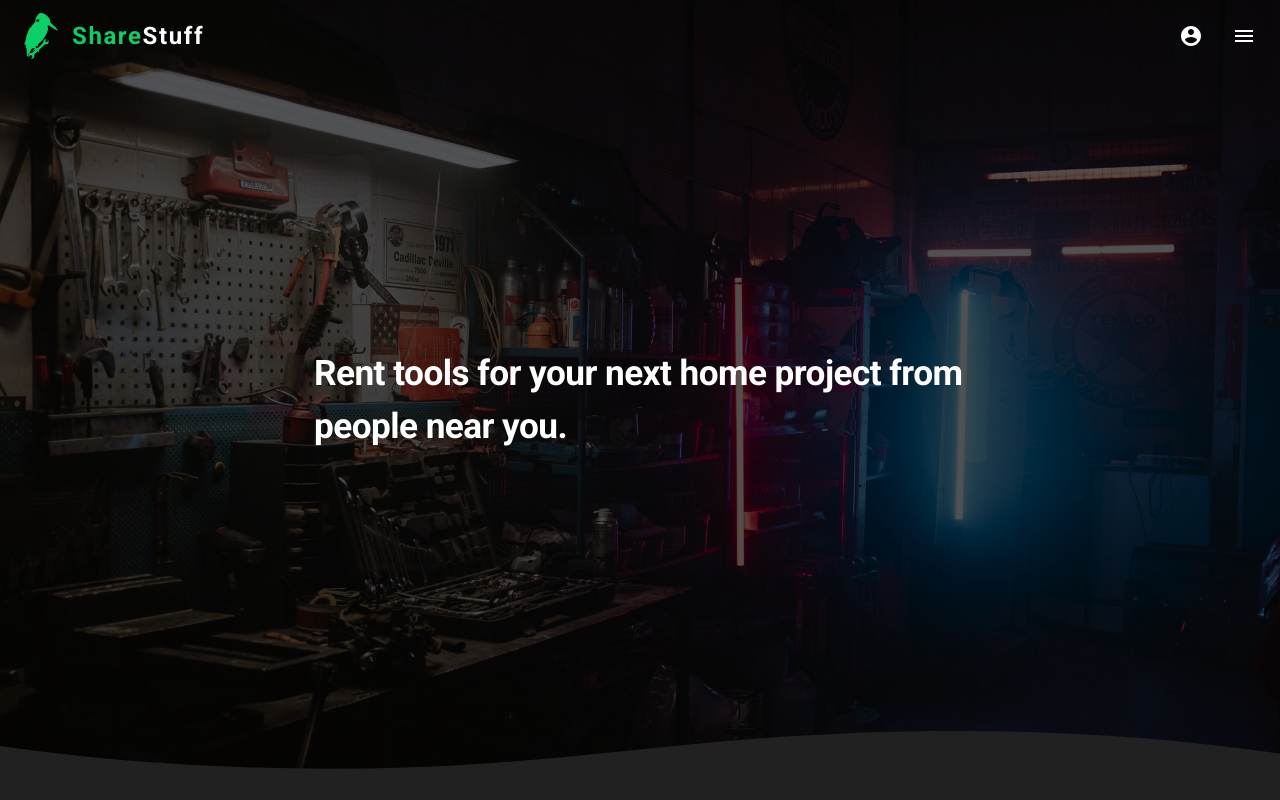
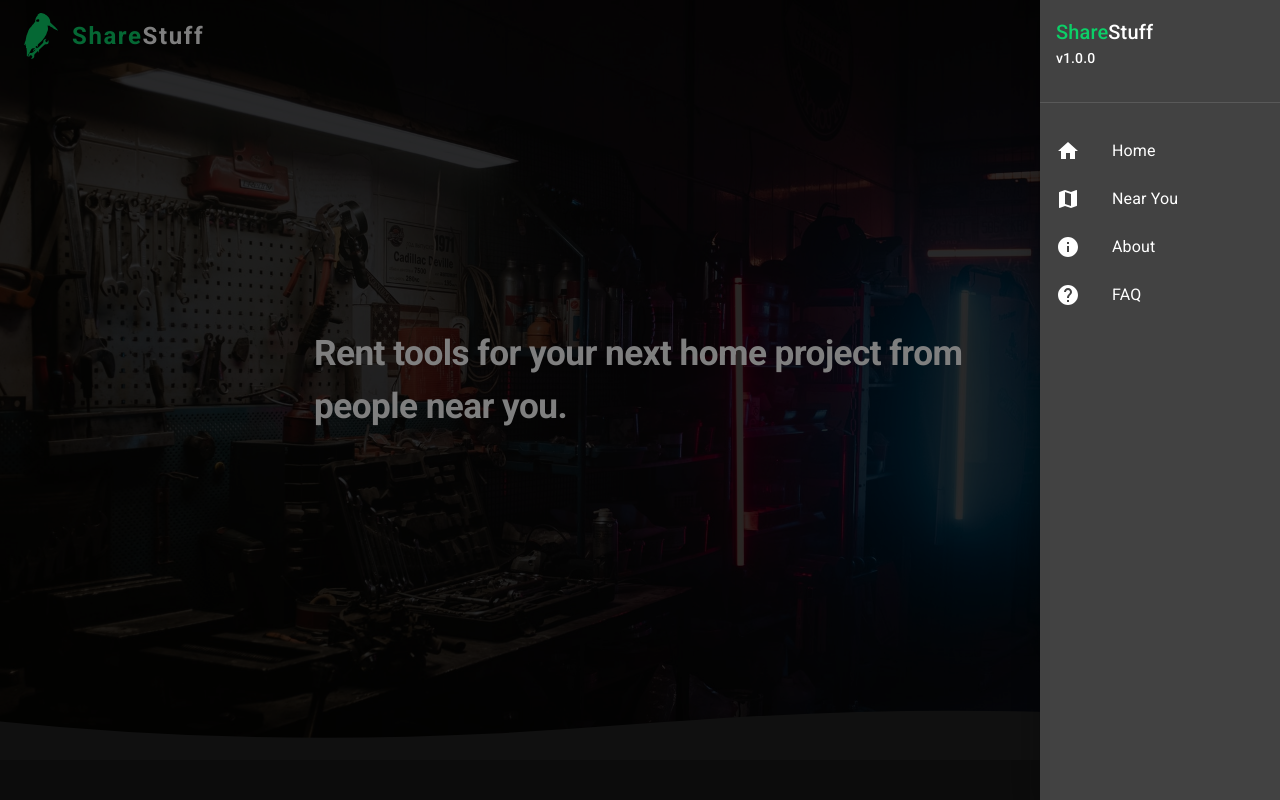
Before and after one commit to Zuckerwattederivat/sharestuff, a React (Create React App) app in the folder client/: page / in a window 1280 px wide. Both pictures are taken after a click on the button 1244 px from the left and 36 px from the top of the page. Built offline with nearby package versions, Linux system fonts and the light colour scheme.

Commit message:
finished MainMenu drawer

```diff
--- a/client/src/components/layout/Hero.js
+++ b/client/src/components/layout/Hero.js
@@ -7,7 +7,7 @@ import HeroImage from '../../assets/hero/hero-4.jpg';
 // define styles
 const useStyles = makeStyles(theme => ({
 	hero: {
-		height: '100vh',
+		height: '95vh',
 		backgroundImage: `url(${HeroImage})`,
 		backgroundRepeat: 'no-repeat',
 		backgroundSize: 'cover'
@@ -19,13 +19,13 @@ const useStyles = makeStyles(theme => ({
 		left: 0,
 		top: 0,
 		minWidth: '100%',
-		minHeight: '100vh'
+		minHeight: '95vh'
 	},
 	container: {
 		display: 'flex',
 		flexDirection: 'column',
 		justifyContent: 'center',
-		height: '100vh',
+		height: '95vh',
 		maxWidth: '700px'
 	},
 	title: {
@@ -37,7 +37,7 @@ const useStyles = makeStyles(theme => ({
 	shape: {
 		position: 'relative',
 		zIndex: 20,
-		top: '-70px',
+		top: '-50px',
 		bottom: 0,
 		left: 0,
 		width: '100%',
@@ -48,7 +48,7 @@ const useStyles = makeStyles(theme => ({
 		position: 'relative',
 		display: 'block',
 		width: 'calc(144% + 1.3px)',
-		height: '70px'
+		height: '50px'
 	},
 	shapeFill: {
 		fill: '#212121'
--- /dev/null
+++ b/client/src/components/navbar/MainMenu.js
@@ -0,0 +1,101 @@
+// Node Modules
+import React, { useContext } from 'react';
+import PropTypes from 'prop-types';
+import { Link } from 'react-router-dom';
+import { Divider, List, ListItem, ListItemIcon, ListItemText, SwipeableDrawer, Typography } from '@material-ui/core';
+import { Home as HomeIcon } from '@material-ui/icons';
+import { makeStyles } from '@material-ui/core/styles';
+// Context
+import NavbarContext from '../../context/navbar/navbarContext';
+
+// define styles
+const useStyles = makeStyles(theme => ({
+	drawerContainer: {
+		width: theme.drawer.width
+	},
+	drawerHeading: {
+		padding: theme.spacing(2)
+	},
+	topDivider: {
+		marginTop: theme.spacing(2),
+		marginBottom: theme.spacing(2)
+	},
+	titleSpan1: {
+		color: theme.palette.primary.main
+	}
+}));
+
+// MainMenu Component
+const MainMenu = props => {
+	// styling classes
+	const classes = useStyles();
+
+	// load navbar context
+	const navbarContext = useContext(NavbarContext);
+	// destructure context
+	const { mainMenuOpen, toggleMainMenu } = navbarContext;
+
+	// ListItem
+	const MenuItem = props => {
+		return (
+			<ListItem
+				onClick={() => toggleMainMenu(false)}
+				className={classes.menuItem}
+				key={props.id}
+				button
+				component={Link}
+				to={props.href}
+			>
+				<ListItemIcon>{props.icon}</ListItemIcon>
+				<ListItemText primary={props.linkName} />
+			</ListItem>
+		);
+	};
+
+	return (
+		<SwipeableDrawer
+			className={classes.drawer}
+			anchor={props.anchor}
+			open={mainMenuOpen}
+			onClose={() => toggleMainMenu(false)}
+			onOpen={() => toggleMainMenu(true)}
+			variant='temporary'
+		>
+			<div className={classes.drawerContainer}>
+				<div className={classes.drawerHeading}>
+					<Typography className={classes.lead} variant='h6'>
+						<span className={classes.titleSpan1}>{props.title1}</span>
+						<span className={classes.titleSpan2}>{props.title2}</span>
+					</Typography>
+					<Typography className={classes.lead} variant='subtitle2'>
+						v{props.version}
+					</Typography>
+				</div>
+				<Divider className={classes.topDivider} />
+				<List className={classes.menuList}>
+					{props.links.map(link => {
+						return <MenuItem key={link.id} href={link.href} icon={link.icon} linkName={link.linkName} />;
+					})}
+				</List>
+			</div>
+		</SwipeableDrawer>
+	);
+};
+
+// PropTypes
+MainMenu.propTypes = {
+	anchor: PropTypes.string.isRequired,
+	title1: PropTypes.string.isRequired,
+	title2: PropTypes.string.isRequired,
+	version: PropTypes.string.isRequired,
+	links: PropTypes.array.isRequired
+};
+
+// Default Props
+MainMenu.defaultProps = {
+	anchor: 'right',
+	version: '1.0.0'
+};
+
+// export MainMenu Compinent
+export default MainMenu;
--- a/client/src/components/navbar/Navbar.js
+++ b/client/src/components/navbar/Navbar.js
@@ -1,16 +1,22 @@
 // Node Modules
 import React, { Fragment, useContext } from 'react';
+import PropTypes from 'prop-types';
 import { Link as RouterLink } from 'react-router-dom';
 import { AppBar, Link, IconButton, Badge, Toolbar, Typography } from '@material-ui/core';
 import {
 	Menu as MenuIcon,
 	Mail as MailIcon,
+	Home as HomeIcon,
+	Map as MapIcon,
+	Info as InfoIcon,
+	Help as HelpIcon,
 	Notifications as NotificationsIcon,
 	AccountCircle as AccountCircleIcon
 } from '@material-ui/icons';
 import { makeStyles } from '@material-ui/core/styles';
 // Components
 import UserMenu from './UserMenu';
+import MainMenu from './MainMenu';
 // Context
 import AuthContext from '../../context/auth/authContext';
 import NavbarContext from '../../context/navbar/navbarContext';
@@ -70,8 +76,36 @@ const useStyles = makeStyles(theme => ({
 	}
 }));
 
+// main menu links
+const mainMenuLinks = [
+	{
+		id: 'home',
+		href: '/',
+		icon: <HomeIcon />,
+		linkName: 'Home'
+	},
+	{
+		id: 'local',
+		href: '/local',
+		icon: <MapIcon />,
+		linkName: 'Near You'
+	},
+	{
+		id: 'about',
+		href: '/about',
+		icon: <InfoIcon />,
+		linkName: 'About'
+	},
+	{
+		id: 'help',
+		href: '/help',
+		icon: <HelpIcon />,
+		linkName: 'FAQ'
+	}
+];
+
 // Navbar Component
-const Navbar = () => {
+const Navbar = props => {
 	// styling classes
 	const classes = useStyles();
 
@@ -83,7 +117,7 @@ const Navbar = () => {
 	// load navbar context
 	const navbarContext = useContext(NavbarContext);
 	// destructure context
-	const { handleUserMenuOpen } = navbarContext;
+	const { toggleMainMenu, handleUserMenuOpen } = navbarContext;
 
 	// user menu id
 	const menuId = 'primary-user-account-menu';
@@ -95,8 +129,8 @@ const Navbar = () => {
 					<Link className={classes.logoCont} component={RouterLink} to='/'>
 						<img className={classes.logo} src={logoPrimary} alt='logo' />
 						<Typography className={classes.title} variant='h6' noWrap>
-							<span className={classes.titleSpan1}>Share</span>
-							<span className={classes.titleSpan2}>Stuff</span>
+							<span className={classes.titleSpan1}>{props.title1}</span>
+							<span className={classes.titleSpan2}>{props.title2}</span>
 						</Typography>
 					</Link>
 					<div className={classes.grow} />
@@ -129,16 +163,35 @@ const Navbar = () => {
 						>
 							<AccountCircleIcon />
 						</IconButton>
-						<IconButton edge='end' className={classes.menuButton} color='inherit' aria-label='open drawer'>
+						<IconButton
+							onClick={() => toggleMainMenu(true)}
+							edge='end'
+							className={classes.menuButton}
+							color='inherit'
+							aria-label='open drawer'
+						>
 							<MenuIcon />
 						</IconButton>
 					</div>
 				</Toolbar>
 			</AppBar>
 			<UserMenu menuId={menuId} />
+			<MainMenu links={mainMenuLinks} title1={props.title1} title2={props.title2} />
 		</div>
 	);
 };
 
+// PropTypes
+Navbar.propTypes = {
+	title1: PropTypes.string.isRequired,
+	title2: PropTypes.string.isRequired
+};
+
+// Default Props
+Navbar.defaultProps = {
+	title1: 'Share',
+	title2: 'Stuff'
+};
+
 // export Navbar Component
 export default Navbar;
--- a/client/src/components/navbar/UserMenu.js
+++ b/client/src/components/navbar/UserMenu.js
@@ -49,7 +49,7 @@ const UserMenu = props => {
 	// destructure context
 	const { anchorEl, handleUserMenuClose } = navbarContext;
 
-	// save current state of user menu
+	// user menu open?
 	const isUserMenuOpen = Boolean(anchorEl);
 
 	return (
--- a/client/src/context/navbar/NavbarState.js
+++ b/client/src/context/navbar/NavbarState.js
@@ -1,11 +1,12 @@
 import React, { useReducer } from 'react';
 import NavbarContext from './navbarContext';
 import navbarReducer from './navbarReducer';
-import { SET_ANCHOREL, SET_SCROLLED } from '../types';
+import { SET_ANCHOREL, SET_MAIN_MENU_OPEN, SET_SCROLLED } from '../types';
 
 const NavbarState = props => {
 	// initial state
 	const initialState = {
+		mainMenuOpen: false,
 		anchorEl: null,
 		scrolled: {
 			scrolledUp: true,
@@ -16,6 +17,9 @@ const NavbarState = props => {
 
 	// destructure reducer
 	const [ state, dispatch ] = useReducer(navbarReducer, initialState);
+
+	// toggle main menu
+	const toggleMainMenu = mainMenuOpen => dispatch({ type: SET_MAIN_MENU_OPEN, payload: mainMenuOpen });
 
 	// open menu
 	const handleUserMenuOpen = e => dispatch({ type: SET_ANCHOREL, payload: e.currentTarget });
@@ -36,8 +40,10 @@ const NavbarState = props => {
 	return (
 		<NavbarContext.Provider
 			value={{
+				mainMenuOpen: state.mainMenuOpen,
 				anchorEl: state.anchorEl,
 				scrolled: state.scrolled,
+				toggleMainMenu,
 				handleUserMenuOpen,
 				handleUserMenuClose,
 				setScrolled
--- a/client/src/context/navbar/navbarReducer.js
+++ b/client/src/context/navbar/navbarReducer.js
@@ -1,7 +1,9 @@
-import { SET_ANCHOREL, SET_SCROLLED } from '../types';
+import { SET_MAIN_MENU_OPEN, SET_ANCHOREL, SET_SCROLLED } from '../types';
 
 export default (state, action) => {
 	switch (action.type) {
+		case SET_MAIN_MENU_OPEN:
+			return { ...state, mainMenuOpen: action.payload };
 		case SET_ANCHOREL:
 			return { ...state, anchorEl: action.payload };
 		case SET_SCROLLED:
--- a/client/src/context/types.js
+++ b/client/src/context/types.js
@@ -3,6 +3,7 @@
 // export const REMOVE_ALERT = 'REMOVE_ALERT';
 // export const REMOVE_ALL_ALERTS = 'REMOVE_ALL_ALERTS';
 // navbar types
+export const SET_MAIN_MENU_OPEN = 'SET_MAIN_MENU_OPEN';
 export const SET_ANCHOREL = 'SET_ANCHOREL';
 export const SET_SCROLLED = 'SET_SCROLLED';
 // authentification
--- a/client/src/styles/Theme.js
+++ b/client/src/styles/Theme.js
@@ -21,6 +21,9 @@ function getTheme(theme) {
 				main: '#404040',
 				dark: '#292929'
 			}
+		},
+		drawer: {
+			width: '240px'
 		}
 	});
 }
```
